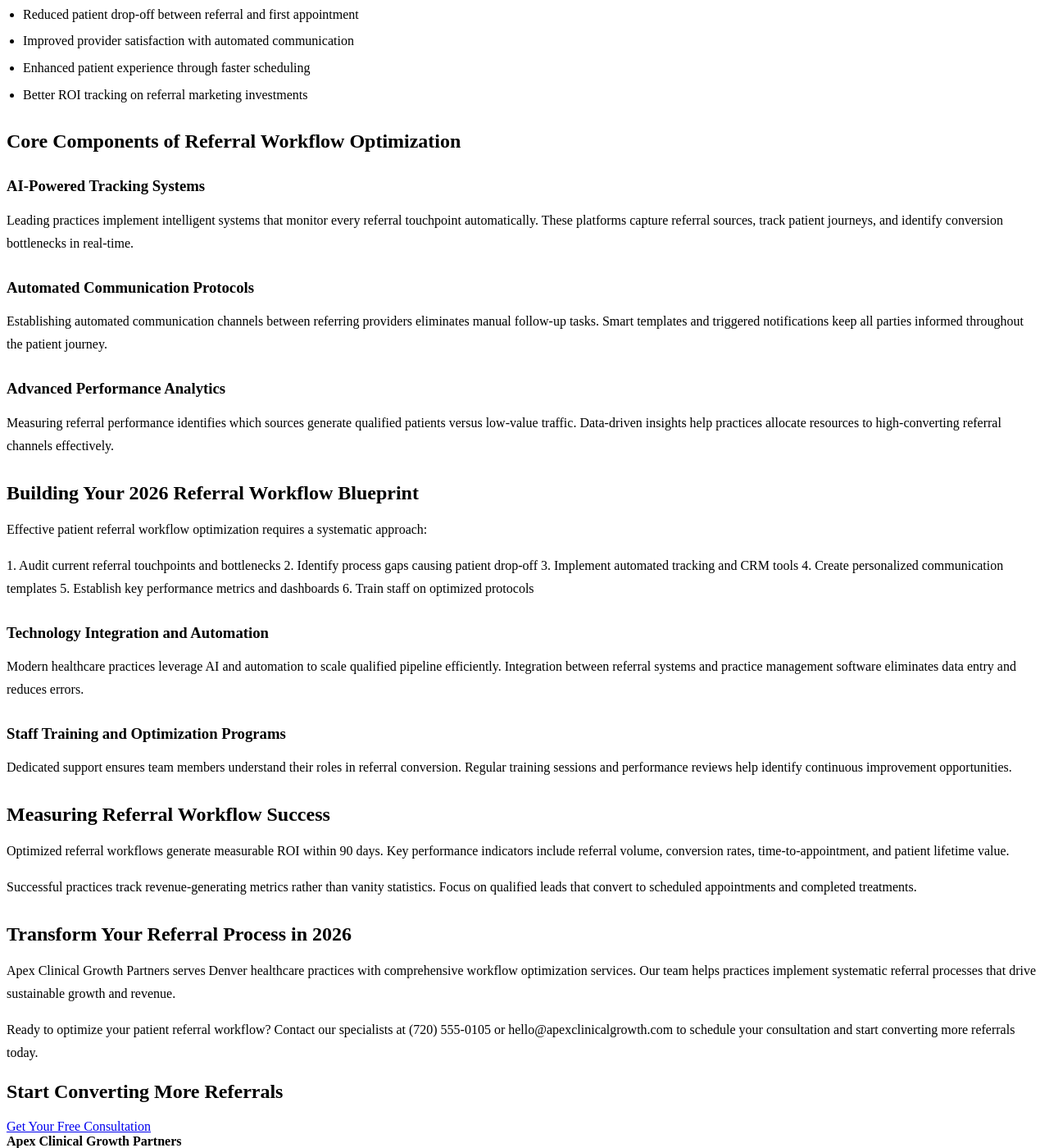
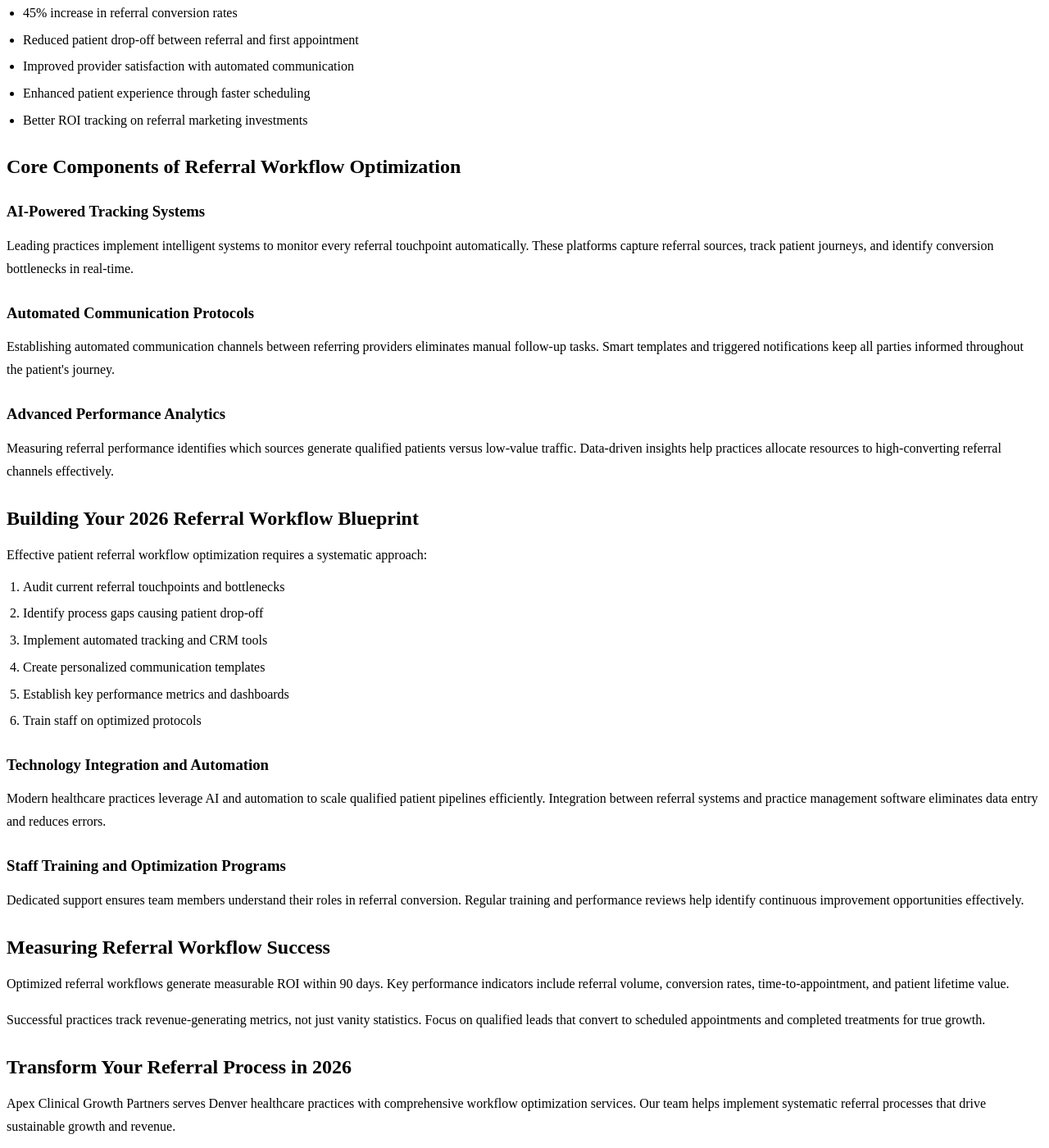
Before and after one commit to prjctlphbt/orbitr-canary-angular-20260228, a Jekyll site: the page patient-referral-workflow-blueprint.html, which Jekyll copies as it is, in a window 1280 px wide and 1400 px high, scrolled down 417 px. Shown: the whole window at 82% size. Built offline with Jekyll 4.4.1, drawn with Linux system fonts in a browser that asks for light colours; some of the changed text lies outside the part shown.

Commit message:
Refresh and update content: patient-referral-workflow-blueprint.html

```diff
--- a/patient-referral-workflow-blueprint.html
+++ b/patient-referral-workflow-blueprint.html
@@ -4,7 +4,7 @@
 <head>
 <meta charset="utf-8"/>
 <meta content="width=device-width, initial-scale=1.0" name="viewport"/>
-<meta content="Optimize your patient referral workflow with Apex Clinical Growth Partners. Streamline processes, reduce delays, and boost referral volume by 40% in 2026. Get your blueprint today." name="description"/>
+<meta content="Elevate your healthcare practice in 2026. Optimize patient referral workflows with Apex Clinical Growth Partners to streamline processes, reduce delays, and significantly boost conversion rates and revenue." name="description"/>
 <title>Patient Referral Workflow Optimization Blueprint | 2026 Guide</title>
 <style>
 
@@ -108,10 +108,10 @@
 </section>
 <section class="landing-content">
 <div class="container orbitr-generated-content">
-<h1>Patient Referral Workflow Optimization Blueprint</h1>
-<p>Streamlining patient referrals drives healthcare growth and maximizes revenue in 2026. Effective workflow optimization transforms fragmented processes into seamless systems that convert qualified leads into scheduled patients.</p>
+<h2>Patient Referral Workflow Optimization Blueprint</h2>
+<p>Streamlining patient referrals is crucial for healthcare growth and maximizing revenue in 2026. Effective workflow optimization transforms fragmented processes into seamless systems, converting qualified leads into scheduled patients efficiently.</p>
 <h2>Why Patient Referral Workflows Drive Practice Growth</h2>
-<p>Inefficient referral systems waste valuable opportunities and marketing budget. Healthcare practices lose potential revenue when referral processes lack automation and tracking capabilities.</p>
+<p>Inefficient referral systems waste valuable opportunities and marketing budgets. Practices lose potential revenue when referral processes lack essential automation and robust tracking capabilities.</p>
 <p>What practices achieve within 90 days of implementing optimized workflows:</p>
 <ul>
 <li>45% increase in referral conversion rates</li>
@@ -122,29 +122,31 @@
 </ul>
 <h2>Core Components of Referral Workflow Optimization</h2>
 <h3>AI-Powered Tracking Systems</h3>
-<p>Leading practices implement intelligent systems that monitor every referral touchpoint automatically. These platforms capture referral sources, track patient journeys, and identify conversion bottlenecks in real-time.</p>
+<p>Leading practices implement intelligent systems to monitor every referral touchpoint automatically. These platforms capture referral sources, track patient journeys, and identify conversion bottlenecks in real-time.</p>
 <h3>Automated Communication Protocols</h3>
-<p>Establishing automated communication channels between referring providers eliminates manual follow-up tasks. Smart templates and triggered notifications keep all parties informed throughout the patient journey.</p>
+<p>Establishing automated communication channels between referring providers eliminates manual follow-up tasks. Smart templates and triggered notifications keep all parties informed throughout the patient's journey.</p>
 <h3>Advanced Performance Analytics</h3>
 <p>Measuring referral performance identifies which sources generate qualified patients versus low-value traffic. Data-driven insights help practices allocate resources to high-converting referral channels effectively.</p>
 <h2>Building Your 2026 Referral Workflow Blueprint</h2>
 <p>Effective patient referral workflow optimization requires a systematic approach:</p>
-<p>1. Audit current referral touchpoints and bottlenecks
-2. Identify process gaps causing patient drop-off
-3. Implement automated tracking and CRM tools
-4. Create personalized communication templates
-5. Establish key performance metrics and dashboards
-6. Train staff on optimized protocols</p>
+<ol>
+<li>Audit current referral touchpoints and bottlenecks</li>
+<li>Identify process gaps causing patient drop-off</li>
+<li>Implement automated tracking and CRM tools</li>
+<li>Create personalized communication templates</li>
+<li>Establish key performance metrics and dashboards</li>
+<li>Train staff on optimized protocols</li>
+</ol>
 <h3>Technology Integration and Automation</h3>
-<p>Modern healthcare practices leverage AI and automation to scale qualified pipeline efficiently. Integration between referral systems and practice management software eliminates data entry and reduces errors.</p>
+<p>Modern healthcare practices leverage AI and automation to scale qualified patient pipelines efficiently. Integration between referral systems and practice management software eliminates data entry and reduces errors.</p>
 <h3>Staff Training and Optimization Programs</h3>
-<p>Dedicated support ensures team members understand their roles in referral conversion. Regular training sessions and performance reviews help identify continuous improvement opportunities.</p>
+<p>Dedicated support ensures team members understand their roles in referral conversion. Regular training and performance reviews help identify continuous improvement opportunities effectively.</p>
 <h2>Measuring Referral Workflow Success</h2>
 <p>Optimized referral workflows generate measurable ROI within 90 days. Key performance indicators include referral volume, conversion rates, time-to-appointment, and patient lifetime value.</p>
-<p>Successful practices track revenue-generating metrics rather than vanity statistics. Focus on qualified leads that convert to scheduled appointments and completed treatments.</p>
+<p>Successful practices track revenue-generating metrics, not just vanity statistics. Focus on qualified leads that convert to scheduled appointments and completed treatments for true growth.</p>
 <h2>Transform Your Referral Process in 2026</h2>
-<p>Apex Clinical Growth Partners serves Denver healthcare practices with comprehensive workflow optimization services. Our team helps practices implement systematic referral processes that drive sustainable growth and revenue.</p>
-<p>Ready to optimize your patient referral workflow? Contact our specialists at (720) 555-0105 or hello@apexclinicalgrowth.com to schedule your consultation and start converting more referrals today.</p>
+<p>Apex Clinical Growth Partners serves Denver healthcare practices with comprehensive workflow optimization services. Our team helps implement systematic referral processes that drive sustainable growth and revenue.</p>
+<p>Ready to optimize your patient referral workflow in 2026? Contact our specialists at (720) 555-0105 or hello@apexclinicalgrowth.com to schedule your consultation and convert more referrals today.</p>
 </div>
 </section>
 <section class="landing-cta">
@@ -153,8 +155,7 @@
 <a class="cta" href="/services/">Get Your Free Consultation</a>
 </div>
 </section>
-</main>
-<footer>
+<footer_>
 <div class="container footer-grid">
 <div>
 <strong>Apex Clinical Growth Partners</strong>
@@ -177,16 +178,6 @@
 </div>
 </div>
 <div class="container small-note">Framework canary fixture for Orbitr approval testing.</div>
-</footer>
-<script>
- // FAQ accordion functionality
- document.querySelectorAll('.faq-question').forEach(button => {
- button.addEventListener('click', () => {
- const expanded = button.getAttribute('aria-expanded') === 'true';
- button.setAttribute('aria-expanded', !expanded);
- button.parentElement.classList.toggle('active');
- });
- });
- </script>
-</body>
+
+</footer_></main></body>
 </html>
```
